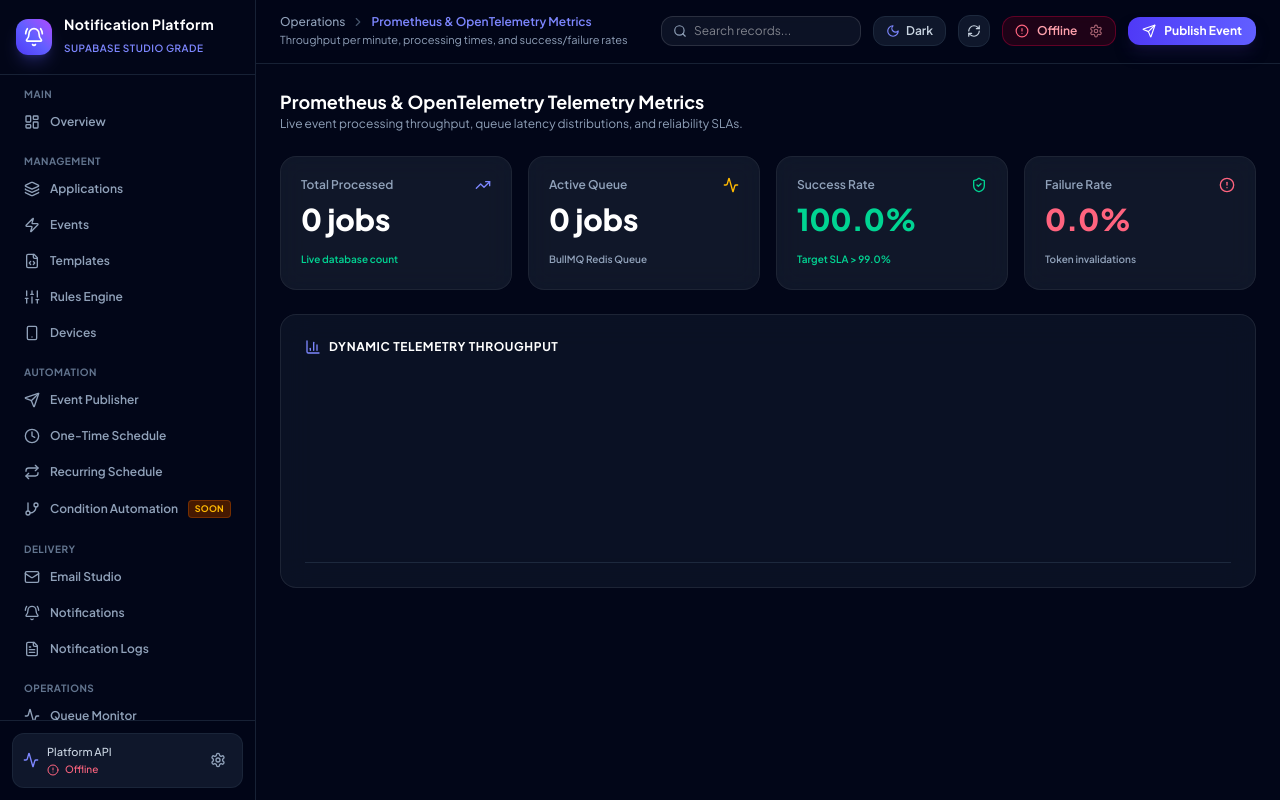
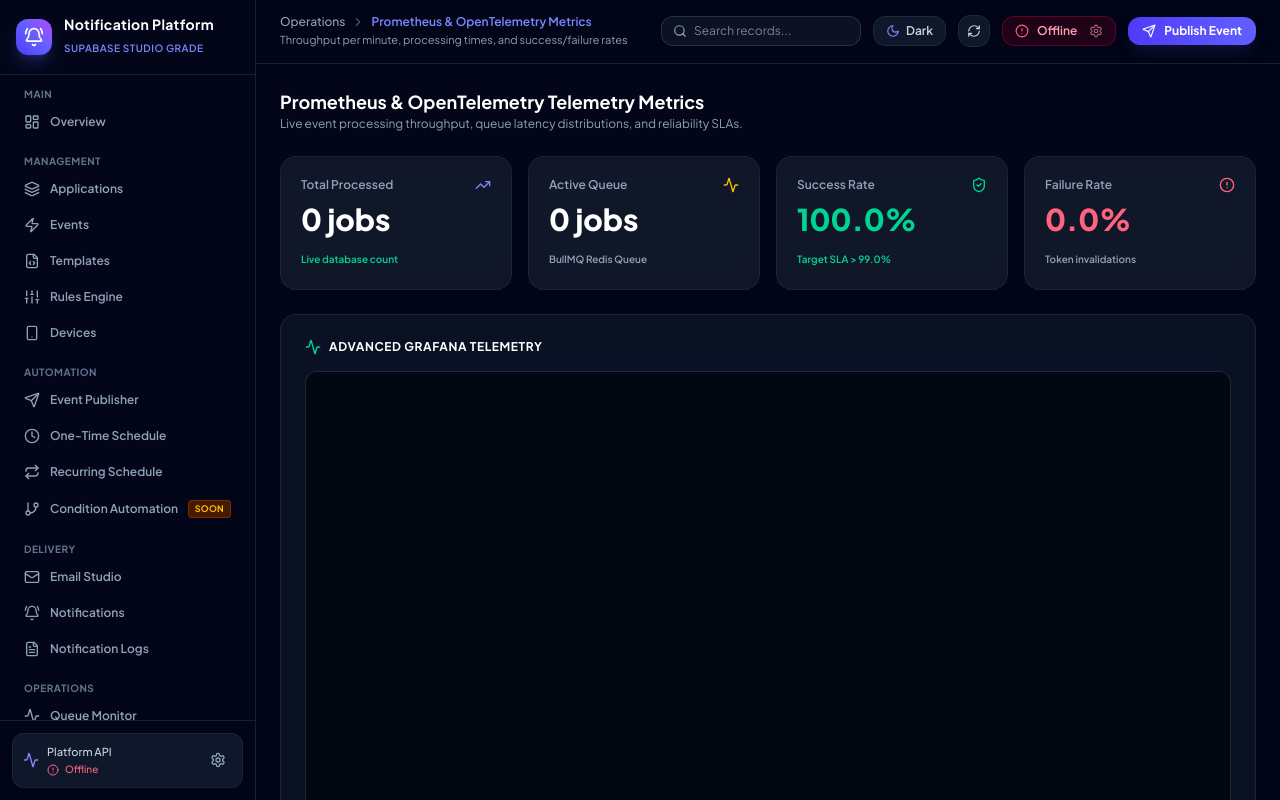
Before and after one commit to manithdev003/admin-dashboard, a React (Vite) app: page /operations/metrics in a window 1280 px wide. Shown: the top 800 px of the page. Built offline with nearby package versions, Linux system fonts and the light colour scheme; no server answers.

Commit message:
feat: implement monitoring, metrics, and admin alerts

```diff
--- a/src/pages/Operations/MetricsPage.tsx
+++ b/src/pages/Operations/MetricsPage.tsx
@@ -13,35 +13,6 @@
   const failureRate = total > 0 ? ((failed / total) * 100).toFixed(1) : '0.0';
   const activeQueueSize = (queueMetrics.waiting || 0) + (queueMetrics.active || 0) + (queueMetrics.delayed || 0);
 
-  const [throughputData, setThroughputData] = React.useState<number[]>(
-    [20, 35, 42, 15, 60, 48, 70, 85, 30, 60, 75, 88, 95, 100, 78, 65, 82, 90]
-  );
-  const metricsRef = React.useRef({ completed, activeQueueSize });
-  const prevCompletedRef = React.useRef(completed);
-
-  React.useEffect(() => {
-    metricsRef.current = { completed, activeQueueSize };
-  }, [completed, activeQueueSize]);
-
-  React.useEffect(() => {
-    const interval = setInterval(() => {
-      const currentCompleted = metricsRef.current.completed;
-      const currentActive = metricsRef.current.activeQueueSize;
-
-      const delta = Math.max(0, currentCompleted - prevCompletedRef.current);
-      prevCompletedRef.current = currentCompleted;
-
-      setThroughputData(prev => {
-        let newValue = (delta * 15) + (currentActive * 5) + Math.floor(Math.random() * 15);
-        if (delta === 0 && currentActive === 0) {
-           newValue = Math.floor(Math.random() * 8); // idle noise
-        }
-        newValue = Math.min(100, newValue);
-        return [...prev.slice(1), newValue];
-      });
-    }, 2000);
-    return () => clearInterval(interval);
-  }, []);
 
   return (
     <div className="space-y-6">
@@ -88,21 +59,20 @@
         </div>
       </div>
 
-      {/* Real-Time Throughput Graph Visualizer */}
+
+      {/* Grafana Embedded Dashboard */}
       <div className="glass-panel rounded-2xl p-6 border space-y-4">
         <h4 className="text-xs font-bold text-white uppercase tracking-wider flex items-center gap-2">
-          <BarChart3 className="w-4 h-4 text-indigo-400" /> Dynamic Telemetry Throughput
+          <Activity className="w-4 h-4 text-emerald-400" /> Advanced Grafana Telemetry
         </h4>
-
-        <div className="h-48 flex items-end justify-between gap-2 pt-8 px-2 border-b border-slate-800">
-          {throughputData.map((height, i) => (
-            <div key={i} className="flex-1 flex flex-col items-center gap-1 group">
-              <div
-                style={{ height: `${height}%` }}
-                className="w-full bg-gradient-to-t from-indigo-600 via-indigo-500 to-purple-500 rounded-t-sm group-hover:brightness-125 transition-all"
-              />
-            </div>
-          ))}
+        <div className="w-full h-[600px] rounded-xl overflow-hidden border border-slate-700/50 bg-[#111217]">
+          <iframe
+            src={import.meta.env.VITE_GRAFANA_URL || "http://localhost:3000/?orgId=1&kiosk"}
+            width="100%"
+            height="100%"
+            frameBorder="0"
+            title="Grafana Dashboard"
+          />
         </div>
       </div>
     </div>
```
Also changed, not shown: 2 other files (tests, documents, lock files or other folders).
